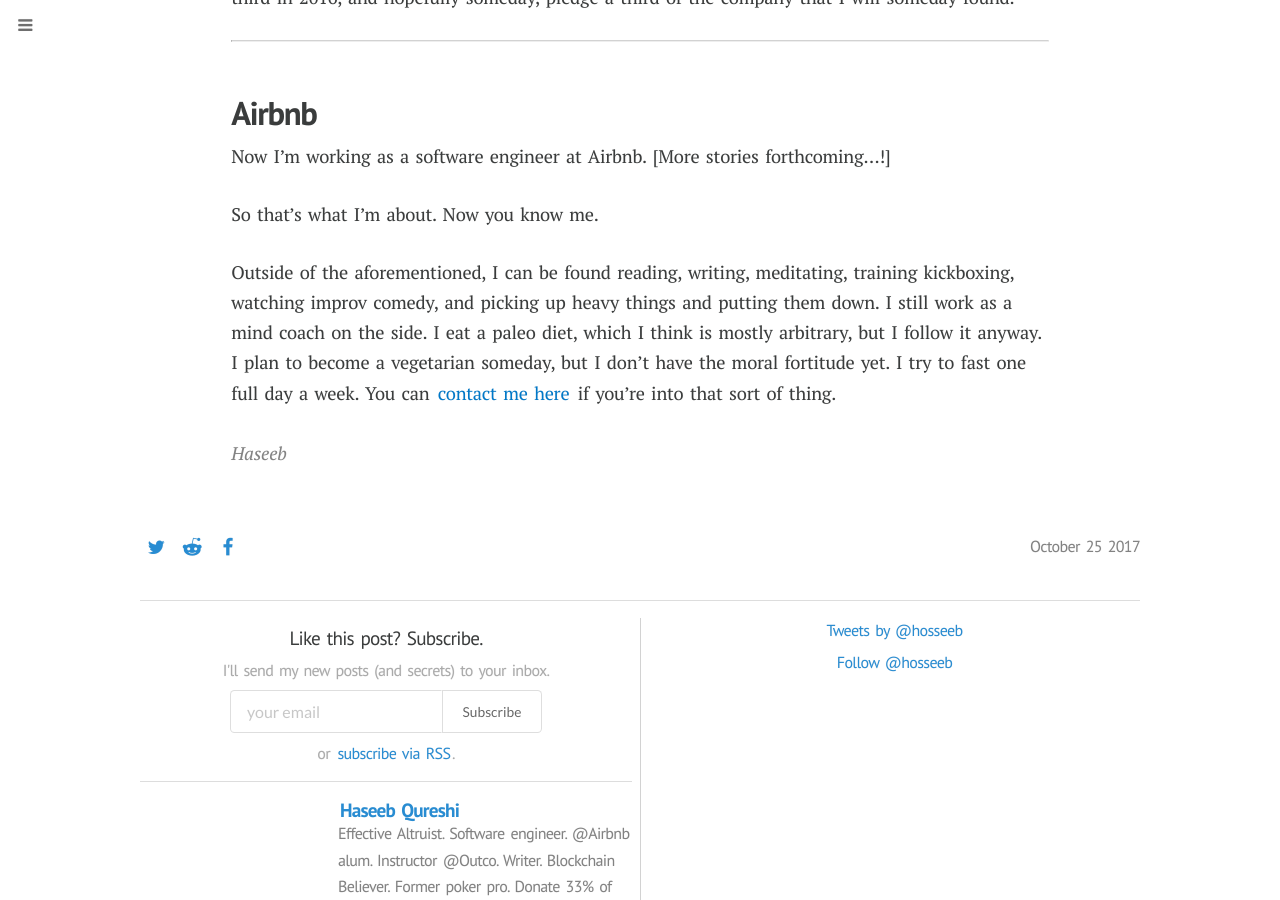
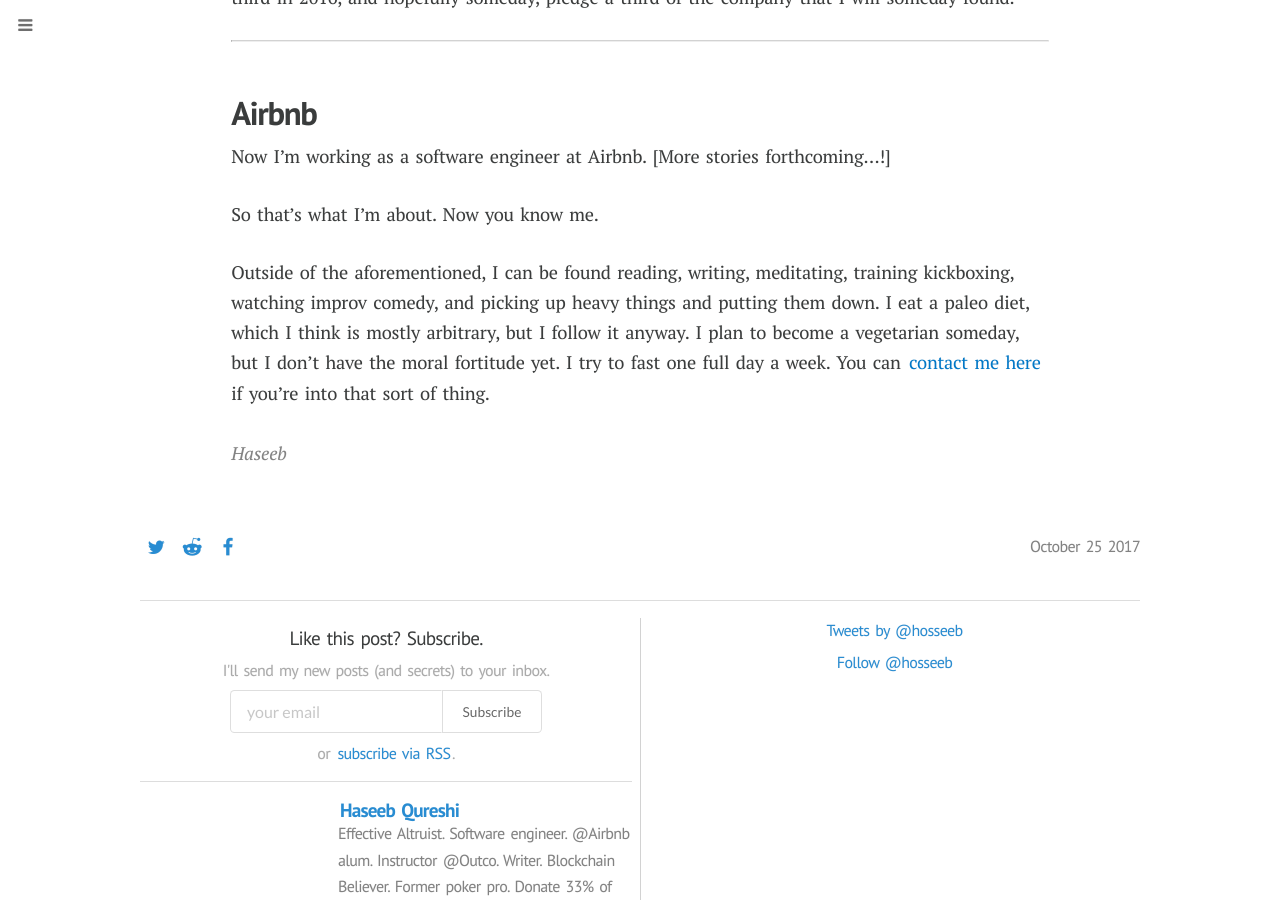
Before and after one commit to Ismenama5s/haseeb-qureshi.github.io, a Jekyll site: the page built from _pages/about.md, in a window 1280 px wide and 900 px high, scrolled down 6380 px. Built offline with Jekyll 4.4.1, drawn with Linux system fonts in a browser that asks for light colours; nearby versions of some CDN libraries; some web fonts are replaced; comment, search, counter and statistics services are not loaded.

```diff
--- a/_pages/about.md
+++ b/_pages/about.md
@@ -117,4 +117,4 @@ Now I'm working as a software engineer at Airbnb. [More stories forthcoming…!]
 
 So that's what I'm about. Now you know me.
 
-Outside of the aforementioned, I can be found reading, writing, meditating, training kickboxing, watching improv comedy, and picking up heavy things and putting them down. I still work as a mind coach on the side. I eat a paleo diet, which I think is mostly arbitrary, but I follow it anyway. I plan to become a vegetarian someday, but I don't have the moral fortitude yet. I try to fast one full day a week. You can [contact me here](https:/haseebq.com/connect/) if you're into that sort of thing.
+Outside of the aforementioned, I can be found reading, writing, meditating, training kickboxing, watching improv comedy, and picking up heavy things and putting them down. I eat a paleo diet, which I think is mostly arbitrary, but I follow it anyway. I plan to become a vegetarian someday, but I don't have the moral fortitude yet. I try to fast one full day a week. You can [contact me here](https:/haseebq.com/connect/) if you're into that sort of thing.
```
Also changed, not shown: _pages/connect.md (+1 -1 lines), _pages/talks.md (+4 -0 lines).
